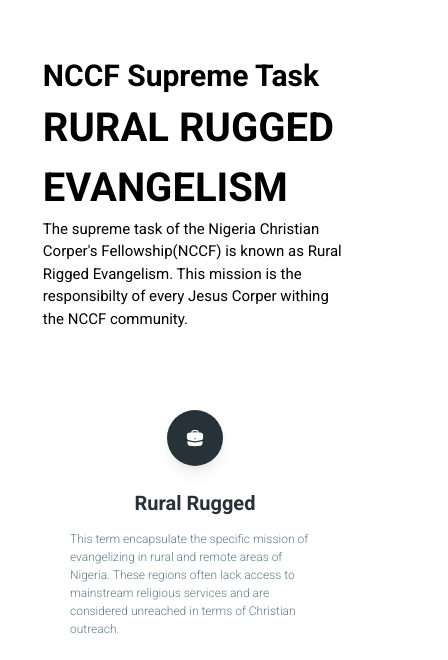
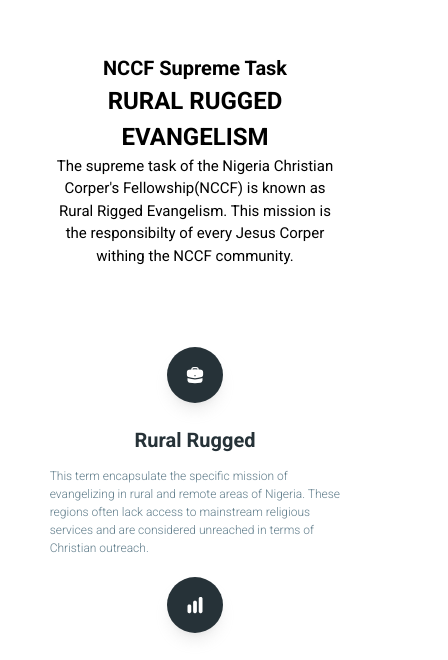
Before and after one commit to sofelaisrael/NCCFIMO, a React (Vite) app: page /home in a window 390 px wide. Shown: the part 4160-4820 px from the top of the page, 448 px wide, since content can reach past the window. Built offline with nearby package versions, Linux system fonts and the light colour scheme.

Commit message:
some changes with the responsiveness

```diff
--- a/index.css
+++ b/index.css
@@ -1,7 +1,11 @@
-*{
+body{
     padding: 0;
     margin: 0;
     box-sizing: border-box;
+    overflow-x: hidden;
+}
+#root{
+    overflow-x: hidden;
 }
 .content{
     z-index: 100;
--- a/src/pages/home.jsx
+++ b/src/pages/home.jsx
@@ -208,7 +208,7 @@
           </div>
         </div>
       </section>
-      <section className="px-4 w-full flex justify-center pt-20 pb-16">
+      <section className="w-full flex justify-center pt-20 pb-16">
         <div className=" mx-auto w-[85%]">
           <PageTitle section="Meet Our Ministers" heading="">
             NCCF COMPRISES OF MULTIPLE FAMILIES
@@ -241,7 +241,7 @@
         </div>
       </section>
 
-      <section className="px-4 container-fluid pt-10 pb-48">
+      <section className="pt-10 pb-48">
         <div className=" mx-auto w-[85%]">
           <PageTitle section="Testimonials" heading="">
             Testimonies shared by our past members
@@ -267,12 +267,12 @@
           </div>
         </div>
       </section>
-      <section className="relative w-full bg-white py-24 px-4">
-        <div className="w-full justify-center ">
-          <div className="flex w-full justify-center">
-            <div className="w-[85%]">
-              <h1 className="text-[30px] font-semibold">NCCF Supreme Task</h1>
-              <h1 className="text-[40px] font-bold text-black">RURAL RUGGED EVANGELISM</h1>
+      <section className="px-6 relative w-full bg-white py-24">
+        <div className="w-full">
+          <div className="w-full text-center md:text-left px-8">
+            <div className="w-[100%] md:w-[85%]">
+              <h1 className="text-[20px] md:text-[30px] font-semibold">NCCF Supreme Task</h1>
+              <h1 className="text-[24px] md:text-[40px] font-bold text-black">RURAL RUGGED EVANGELISM</h1>
               <p className="text-[15px] w-[100%]">
                 The supreme task of the Nigeria Christian Corper's Fellowship(NCCF) is known as Rural Rigged Evangelism. This mission
                 is the responsibilty of every Jesus Corper withing the NCCF community.
@@ -283,15 +283,15 @@
           </div>
 
 
-          <div className="w-[85%] mx-auto mt-20 mb-48 max-w-5xl flex gap-12 justify-evenly flex-wrap">
+          <div className="w-[85%] mx-auto mt-20 mb-48 max-w-5xl flex gap-5 justify-evenly flex-wrap">
             {contactData.map(({ title, icon, description }) => (
               <Card
                 key={title}
                 color="transparent"
                 shadow={false}
-                className="flex flex-col items-center text-[12px] text-blue-gray-900 max-w-[250px]"
+                className="flex flex-col items-center text-[12px] text-blue-gray-900 max-w-[300px]"
               >
-                <div className="mx-aut mb-6 grid h-14 w-14 place-items-center rounded-full bg-blue-gray-900 shadow-lg shadow-gray-500/20">
+                <div className="mx-auto mb-6 grid h-14 w-14 place-items-center rounded-full bg-blue-gray-900 shadow-lg shadow-gray-500/20">
                   {React.createElement(icon, {
                     className: "w-5 h-5 text-white",
                   })}
```
